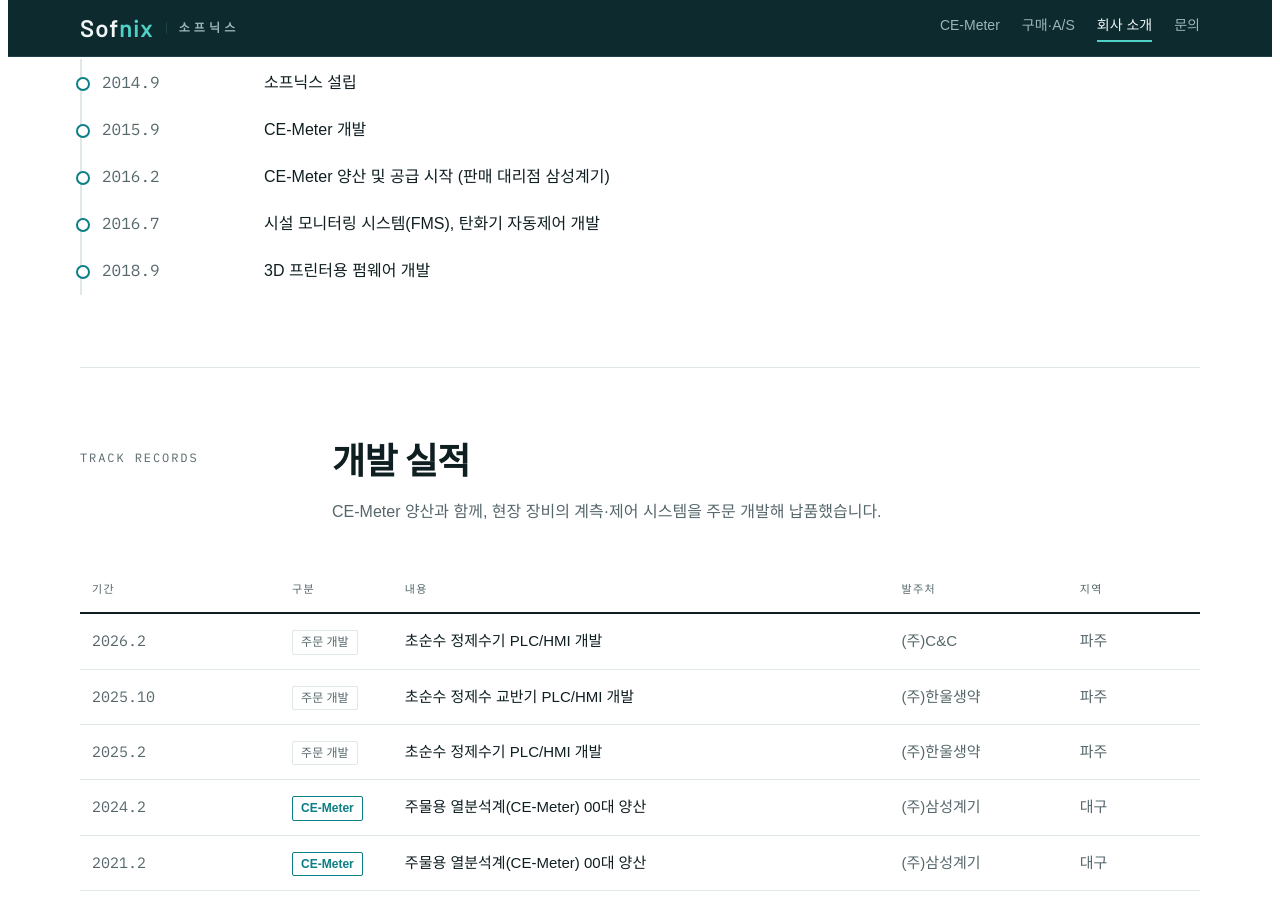
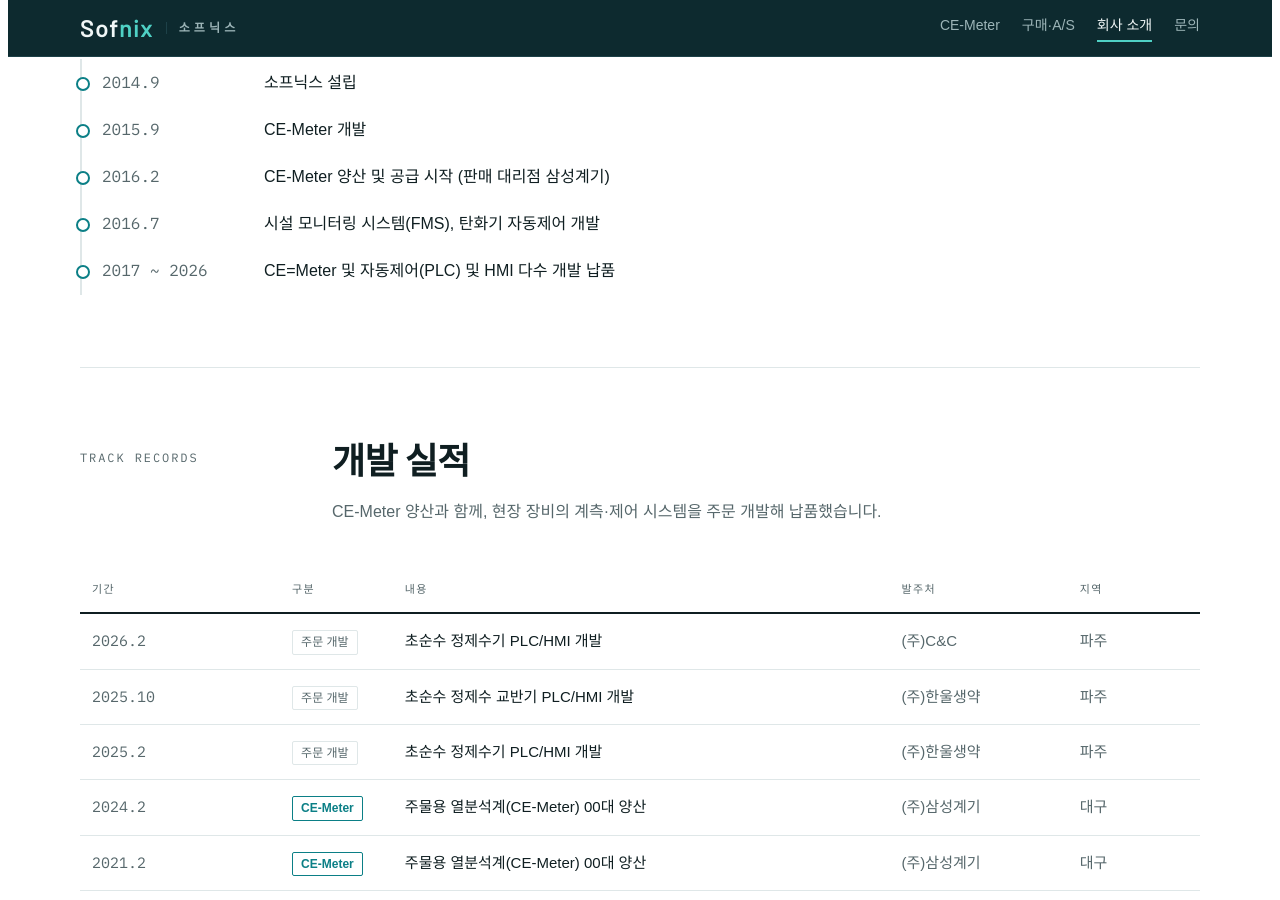
Before and after one commit to tenfloor/sofnix.github.io, a Jekyll site: the page built from about.html, in a window 1280 px wide and 900 px high, scrolled down 733 px. Built offline with Jekyll 4.4.1, drawn with Linux system fonts in a browser that asks for light colours; some web fonts are replaced.

Commit message:
Update history.yml

```diff
--- a/_data/history.yml
+++ b/_data/history.yml
@@ -7,5 +7,5 @@
   text: CE-Meter 양산 및 공급 시작 (판매 대리점 삼성계기)
 - date: "2016.7"
   text: 시설 모니터링 시스템(FMS), 탄화기 자동제어 개발
-- date: "2018.9"
-  text: 3D 프린터용 펌웨어 개발
+- date: "2017 ~ 2026"
+  text: CE=Meter 및 자동제어(PLC) 및 HMI 다수 개발 납품
```
